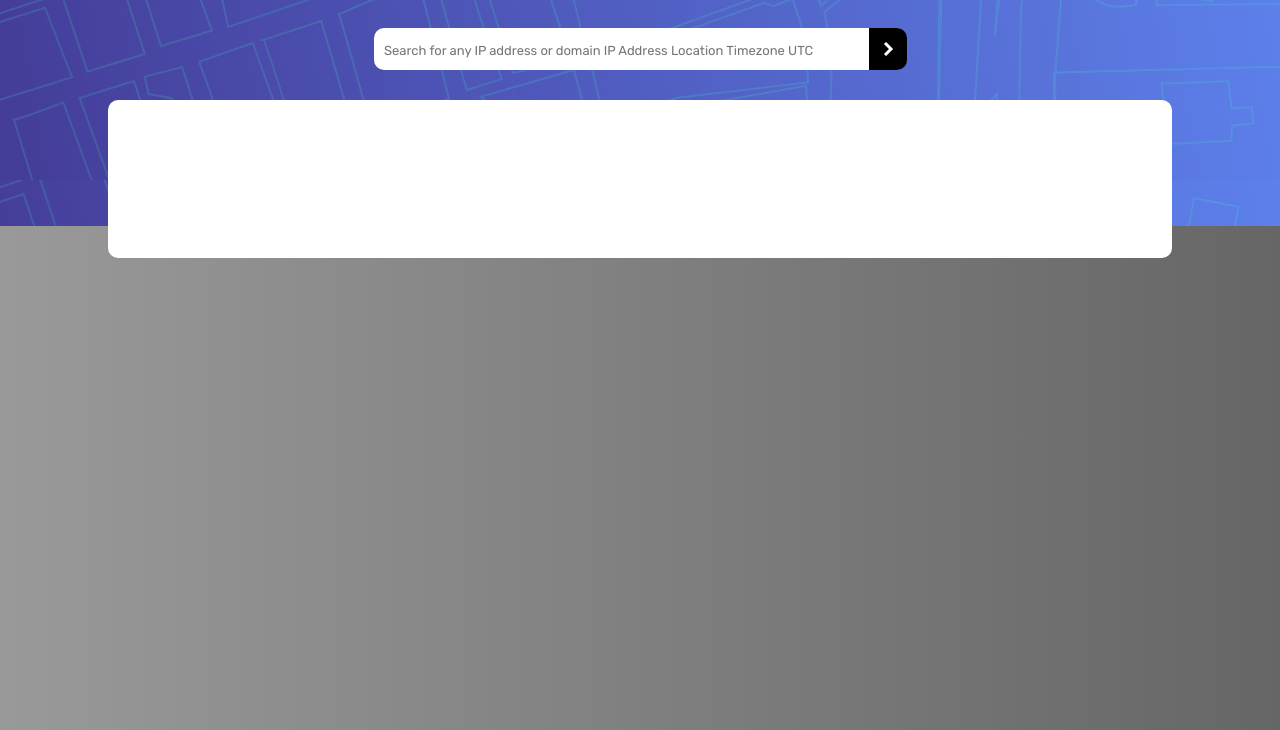
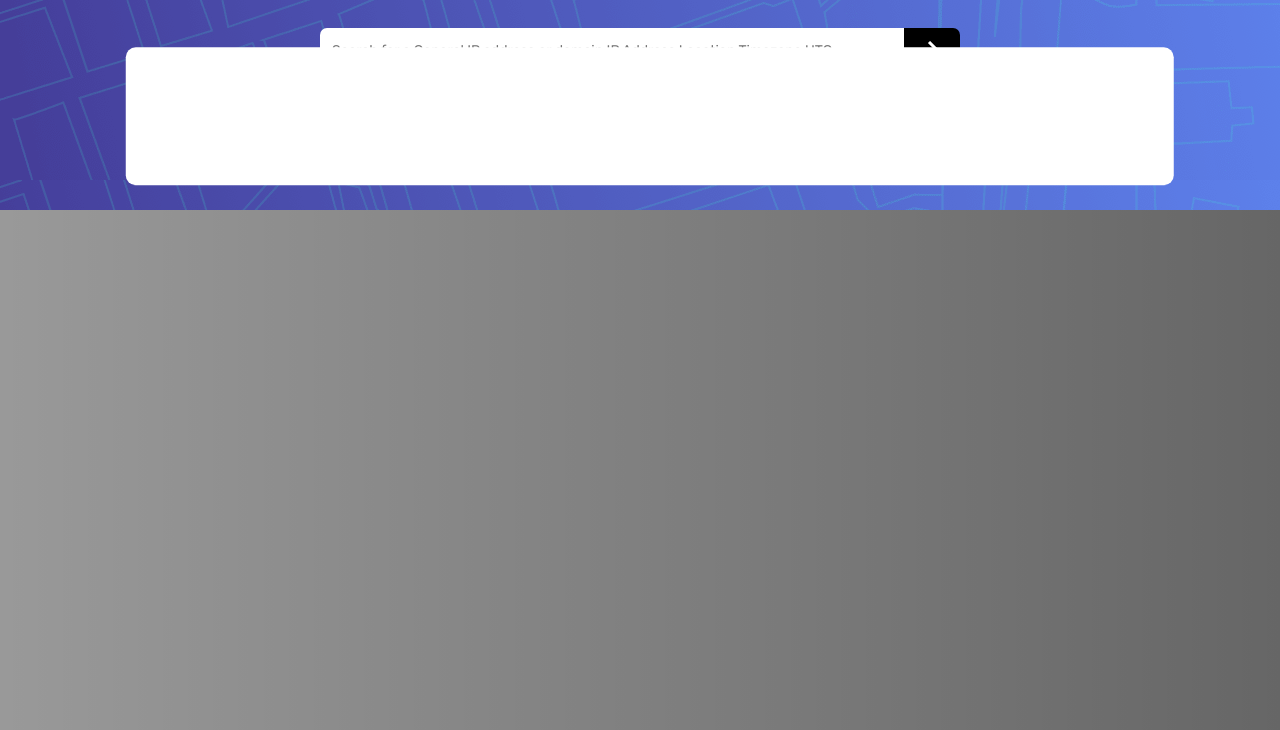
Before and after one commit to Samuel-Toriola/ip-address-tracker, a website built with Parcel: page index.html in a window 1280 px wide. Shown: the part 70-800 px from the top of the page. Built offline with nearby package versions, Linux system fonts and the light colour scheme; no server answers.

Commit message:
New styling

```diff
--- a/index.html
+++ b/index.html
@@ -28,49 +28,43 @@
     />
 
     <title>IP Address Tracker</title>
-
-    <!-- <style>
-    .attribution { font-size: 11px; text-align: center; }
-    .attribution a { color: hsl(228, 45%, 44%); }
-  </style> -->
   </head>
   <body>
-    <section class="heading">
+    <main class="main">
+      <header class="heading">
         <h1 class="title">IP Address Tracker</h1>
-      <div class="input__field">
+        <form class="input__field">
           <input
             class="search"
             type="text"
-          placeholder="Search for any IP address or domain IP Address Location Timezone UTC"
-        /><span class="arrow"><img src="images/icon-arrow.svg" alt="" /></span>
-      </div>
-
-      <div class="details">
-        <!-- <ul>
-          <li class="details__list border">
+            placeholder="Search for a General IP address or domain IP Address Location Timezone UTC"
+          /><button class="arrow">
+            <img src="images/icon-arrow.svg" alt="" />
+          </button>
+        </form>
+      </header>
+      <ul class="details">
+        <!-- <li class="details__list">
           <h4>IP ADDRESS</h4>
           <p id="ip">192.212.174.101</p>
         </li>
-          <li class="details__list border">
+        <li class="details__list">
           <h4>LOCATION</h4>
           <p id="location">Brooklyn, NY 1001</p>
         </li>
-          <li class="details__list border">
+        <li class="details__list add">
           <h4>TIMEZONE</h4>
           <p id="timezone">UTC -50:00</p>
         </li>
         <li class="details__list">
           <h4>ISP</h4>
           <p id="isp">SpaceX StarLink</p>
-          </li>
-        </ul> -->
-      </div>
-    </section>
-
+        </li> -->
+      </ul>
       <div id="map">
         <!-- <h1>isbaycfgb</h1> -->
       </div>
-
+    </main>
     <!--
 
     ISP -->
--- a/script.js
+++ b/script.js
@@ -2,23 +2,30 @@
 const input = document.querySelector(".search");
 const submit = document.querySelector(".arrow");
 const mapDiv = document.querySelector("#map");
+const form = document.querySelector(".input__field");
 // const ipAddress = document.querySelector("#ip");
 const details = document.querySelector(".details");
 
-submit.addEventListener("click", function () {
+submit.addEventListener("click", function (e) {
+  e.preventDefault();
   input.value ? whereAmI(input.value) : whereAmI();
+});
+
+form.addEventListener("click", function (e) {
+  e.preventDefault();
 });
 
 const whereAmI = async function (ip = "") {
   try {
     const res = await fetch(
-      `https://geo.ipify.org/api/v2/country,city?apiKey=at_iV6a6Z9rMCmQ4SRPVzsUHv5hJeZdJ&ipAddress=${ip}`
+      `https://geo.ipify.org/api/v2/country,city?apiKey=at_dyNYUy1rsEkE1IRVN2xo5M2t5I3il&ipAddress=${ip}`
     );
     const data = await res.json();
+    console.log(data);
 
     if (!data.isp) {
       setTimeout(function () {
-        location.reload();
+        // location.reload();
       }, 3000);
       throw new Error(
         "Use a generalized Ip address, Like a state or country. Page will now reload"
@@ -28,16 +35,16 @@ const whereAmI = async function (ip = "") {
 
     const html = `
 
-        <ul>
-          <li class="details__list border">
+
+          <li class="details__list ">
             <h4>IP ADDRESS</h4>
             <p id="ip">${data.ip}</p>
           </li>
-          <li class="details__list border">
+          <li class="details__list ">
             <h4>LOCATION</h4>
             <p id="location">${data.location.region}, ${data.location.country}</p>
           </li>
-          <li class="details__list border">
+          <li class="details__list add">
             <h4>TIMEZONE</h4>
             <p id="timezone">${data.location.timezone}</p>
           </li>
@@ -45,7 +52,8 @@ const whereAmI = async function (ip = "") {
             <h4>ISP</h4>
             <p id="isp">${data.isp}</p>
           </li>
-        </ul>
+
+
   `;
     details.textContent = "";
     details.insertAdjacentHTML("beforeend", html);
--- a/style.css
+++ b/style.css
@@ -1,17 +1,27 @@
 @import url("https://fonts.googleapis.com/css2?family=Rubik&display=swap");
+html {
+  font-size: 62.5%;
+}
 * {
   margin: 0;
   padding: 0;
   font-family: "Rubik", sans-serif;
-  font-size: 18px;
+  font-size: 1.8rem;
 }
+
 body {
   background: linear-gradient(90deg, rgba(0, 0, 0, 0.4), rgba(0, 0, 0, 0.6));
+}
+.main {
+  height: 100vh;
+  display: grid;
+  grid-template-rows: 3.5fr 6.5fr;
 }
 
 .heading {
   width: 100%;
-  height: 37vh;
+  position: relative;
+
   background-image: url(images/pattern-bg.png);
 }
 .title {
@@ -22,25 +32,33 @@ body {
   font-size: 32px;
 }
 .input__field {
-  position: relative;
+  /* position: relative;
   text-align: center;
   width: 80%;
+  margin: auto; */
+  max-width: 50%;
+
   margin: auto;
+  display: flex;
+  align-items: center;
+  justify-content: center;
+  height: 4.2rem;
+  border-radius: 7px;
+  overflow: hidden;
 }
 .search {
-  padding: 10px;
-  width: 50%;
+  padding: 0 1.2rem;
+  width: 100%;
+  height: 100%;
   cursor: pointer;
   border: none;
-  border-radius: 10px;
 }
 .search::placeholder {
-  font-size: 13px;
-  text-align: left;
+  font-size: 1.4rem;
 }
 
 .arrow {
-  background-color: black;
+  /* background-color: black;
   position: absolute;
   padding: 13.5px;
   padding-bottom: 14.8px;
@@ -49,14 +67,18 @@ body {
   border-bottom-right-radius: 10px;
   display: inline-flex;
   right: 23.9%;
-  cursor: pointer;
+  cursor: pointer; */
+  background-color: black;
+  border: none;
+  height: 100%;
+  width: 10%;
 }
 .arrow:active {
   background-color: rgb(70, 69, 69);
 }
 
 .details {
-  width: 80%;
+  /* width: 80%;
   height: 40%;
   border-radius: 10px;
   margin: auto;
@@ -65,19 +87,47 @@ body {
   padding: 20px;
   background-color: white;
   z-index: 1;
-  text-align: center;
+  text-align: center; */
+  position: absolute;
+  background-color: white;
+  height: 12rem;
+  width: 80%;
+  z-index: 1000;
+  left: 0;
+  top: 50;
+  transform: translate(12%, 85%);
+  border-radius: 10px;
+  display: flex;
+
+  list-style: none;
+  align-items: center;
+  justify-content: space-around;
+  padding: 0.8rem 1.2rem 1rem;
 }
+
 .details__list {
-  text-align: center;
-  padding: 30px;
-  justify-content: space-between;
-  flex-direction: column;
-  list-style: none;
+  flex-wrap: wrap;
   display: inline-block;
+  /* text-align: left; */
+  position: relative;
 }
-.border {
+.details__list::after {
+  content: "";
+  width: 2px;
+  height: 120%;
+  background-color: rgba(0, 0, 0, 0.2);
+  position: absolute;
+  right: -35%;
+  top: 10%;
+}
+.details__list:last-child::after {
+  height: 0;
+  width: 0;
+}
+
+/* .border {
   border-right: 1.5px solid rgba(0, 0, 0, 0.2);
-}
+} */
 h4 {
   font-size: 10px;
   font-weight: 700;
@@ -88,7 +138,16 @@ h4 {
 p {
   font-weight: 700;
   font-size: 21px;
-  padding-right: 10px;
+}
+#map {
+  /* z-index: -1; */
+  /* flex: 1; */
+  height: 100%;
+  background-color: linear-gradient(
+    90deg,
+    rgba(0, 0, 0, 0.4),
+    rgba(0, 0, 0, 0.6)
+  );
 }
 /*
 @media (max-width: 1400px) {
@@ -110,6 +169,7 @@ p {
     width: 75%;
   }
 } */
+
 @media (max-width: 1200px) {
   .heading {
     height: 40vh;
@@ -193,16 +253,6 @@ p {
   }
 }
 
-#map {
-  z-index: -1;
-  flex: 1;
-  height: 100vh;
-  background-color: linear-gradient(
-    90deg,
-    rgba(0, 0, 0, 0.4),
-    rgba(0, 0, 0, 0.6)
-  );
-}
 .leaflet-popup .leaflet-popup-content-wrapper {
   background-color: linear-gradient(
     90deg,
```
Also changed, not shown: 1 other file. Lines whose indentation alone changed are shown as unchanged.
